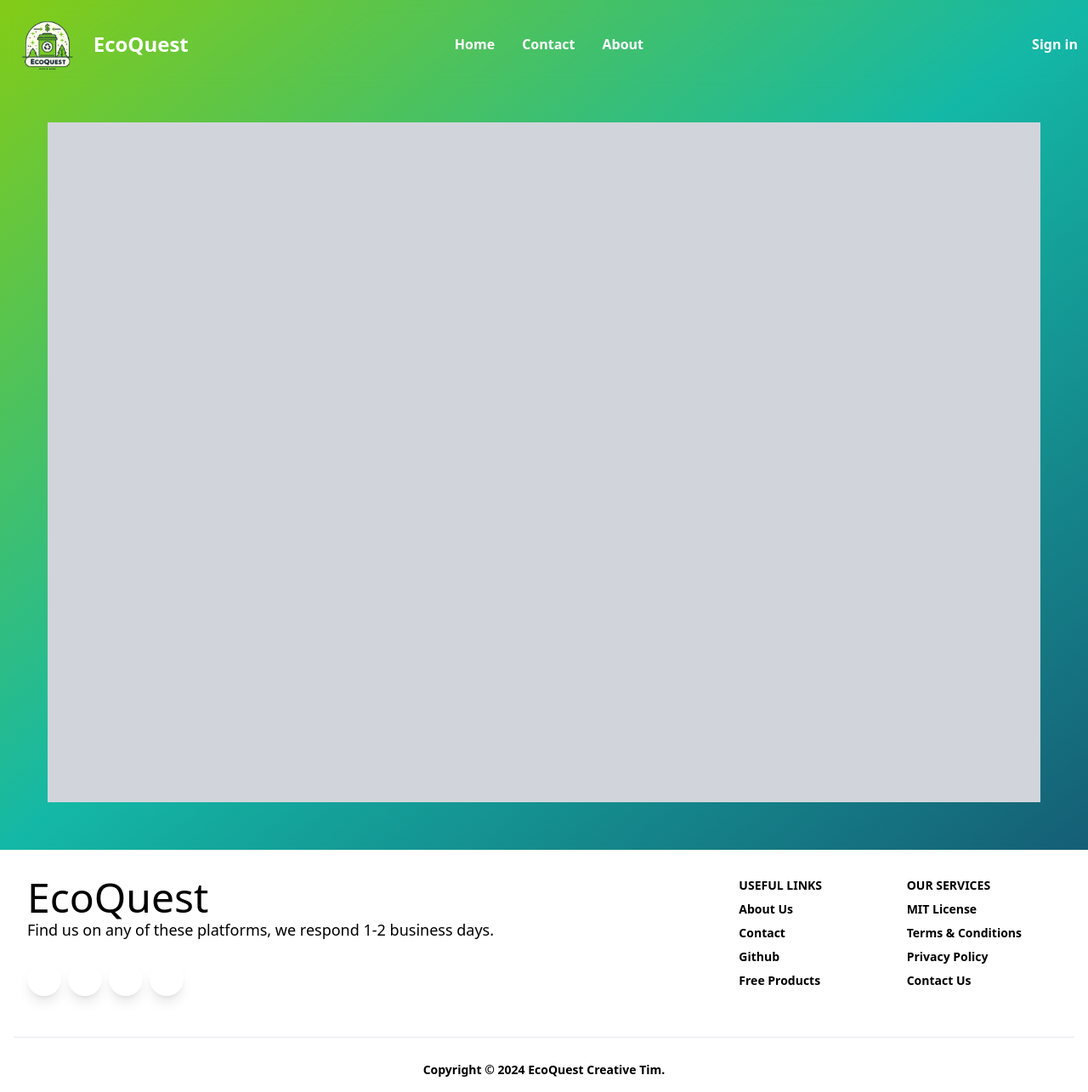
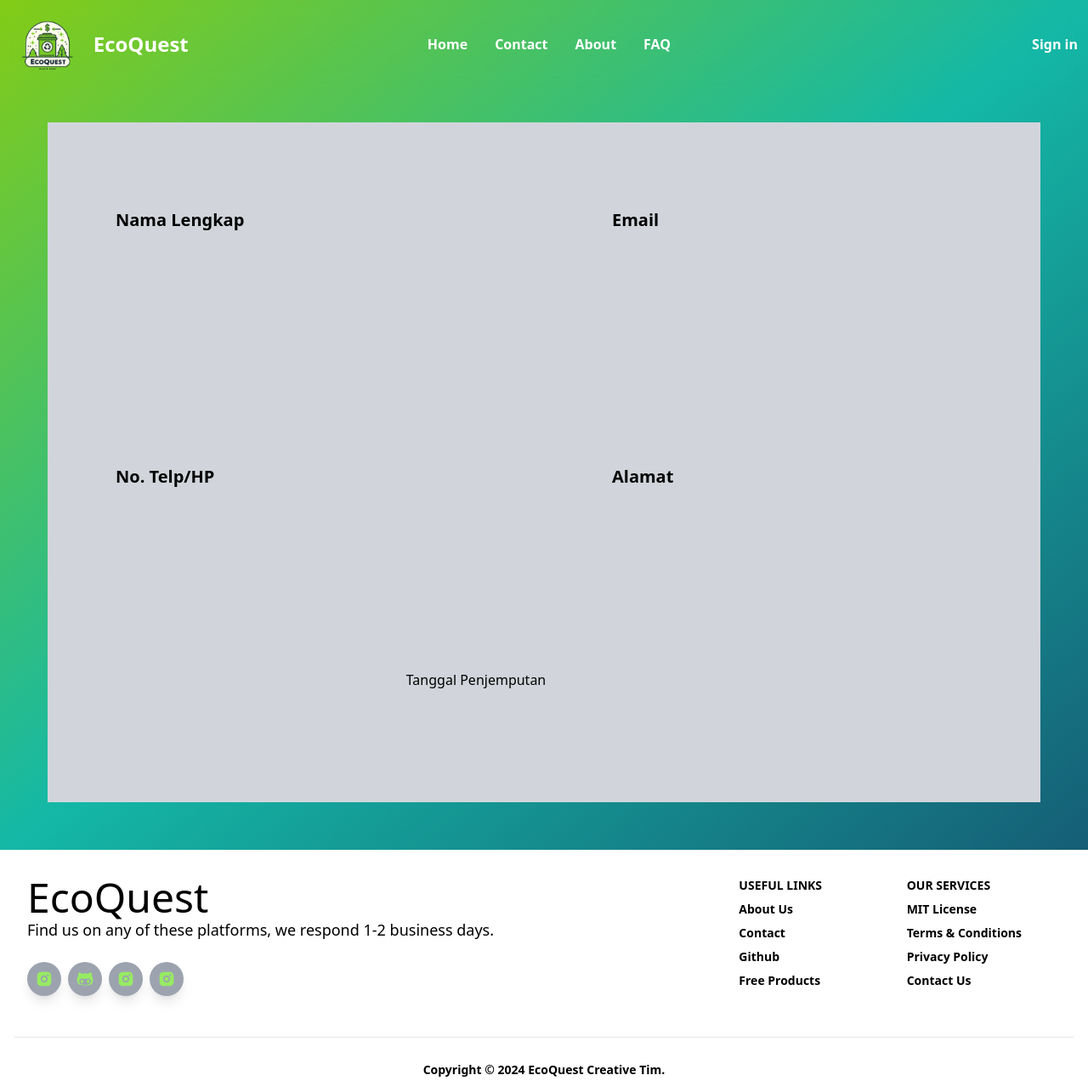
Before and after one commit to HadziqAlaydrus/Kelompok3-Ecoquest, a React (Vite) app: page /request in a window 1280 px wide. Shown: the whole page at 85% size. Built offline with nearby package versions, Linux system fonts and the light colour scheme.

Commit message:
NewCard,Faq,Footer,Nav

```diff
--- a/src/components/CardForm.jsx
+++ b/src/components/CardForm.jsx
@@ -1,10 +1,52 @@
-import React from 'react'
+import React, { Profiler } from 'react'
 
+const team = [
+  {
+    title: "Nama Lengkap",
+  },
+  {
+    title: "Email",
+  },
+  {
+    title :"No. Telp/HP",
+  },
+  {
+    title : "Alamat",
+  },
+  {
+    tp : "Tanggal Penjemputan",
+  },
+  {
+    wp : "Waktu Penjemputan",
+  },
+  {
+    ufs : "Upload Foto Sampah",
+  },
+];
 const CardForm = () => {
+
   return (
-    <section className='max-w-screen p-14 bg-gradient-to-tl from-cyan-800 via-teal-500 to-lime-500 pt-36'>
-      <div className='bg-gray-300 h-screen'>
+    <section className='max-w-screen p-14 bg-gradient-to-tl from-cyan-800 via-teal-500 to-lime-500 pt-36 '>
+      <div className='bg-gray-300 h-screen grid grid-cols-2'>
+        {team.slice(0,4).map((item, index)=> (
+          <div
+          key={index}
+          className='flex justify-between p-10'
+          >
+            <h2 className="text-left text-black font-bold text-[20px] md:mt-5 p-10">{item.title}</h2>
 
+          </div>
+        ))}
+        <div className="col-span-2 flex flex-wrap justify-center  ">
+          {team.slice(4).map((item, index) => (
+            <div
+            key={index + 4}
+            className="p-10"
+            >
+              <h2>{item.tp}</h2>
+            </div>
+          ))}
+        </div>
       </div>
     </section>
   )
--- a/src/components/Faq.jsx
+++ b/src/components/Faq.jsx
@@ -3,7 +3,7 @@ import React from 'react'
 const Faq = () => {
   return (
     <section>
-        <div className='bg-white w-screen -ml-14'>
+        <div className=' bg-purple-100 h-full py-24 shadow-2xl mt-20'>
             <h2>tasdasd</h2>
         </div>
     </section>
--- a/src/components/Footer.jsx
+++ b/src/components/Footer.jsx
@@ -1,4 +1,6 @@
 import React from 'react'
+import { RiInstagramFill, RiLandscapeFill } from "react-icons/ri";
+import { FaGithubAlt } from "react-icons/fa6";
 
 function Footer() {
   return (
@@ -12,10 +14,27 @@ function Footer() {
           Find us on any of these platforms, we respond 1-2 business days.
         </h5>
         <div class="mt-6 lg:mb-0 mb-6">
-          <button class="bg-white text-lightBlue-400 shadow-lg font-normal h-10 w-10 items-center justify-center align-center rounded-full outline-none focus:outline-none mr-2" type="button">
-            <i class="fab fa-twitter"></i></button><button class="bg-white text-lightBlue-600 shadow-lg font-normal h-10 w-10 items-center justify-center align-center rounded-full outline-none focus:outline-none mr-2" type="button">
-            <i class="fab fa-facebook-square"></i></button><button class="bg-white text-pink-400 shadow-lg font-normal h-10 w-10 items-center justify-center align-center rounded-full outline-none focus:outline-none mr-2" type="button">
-            <i class="fab fa-dribbble"></i></button><button class="bg-white text-blueGray-800 shadow-lg font-normal h-10 w-10 items-center justify-center align-center rounded-full outline-none focus:outline-none mr-2" type="button">
+
+          <button class="bg-gray-400 text-lightBlue-400 shadow-lg font-normal h-10 w-10 items-center justify-center align-center rounded-full outline-none focus:outline-none mr-2" type="button">
+            <RiInstagramFill
+                  fill="#97EB63"
+                  className="w-5 h-5 hover:scale-150 mx-auto transition-all cursor-pointer"
+                />
+            <i class="fab fa-twitter"></i></button><button class="bg-gray-400 text-lightBlue-600 shadow-lg font-normal h-10 w-10 items-center justify-center align-center rounded-full outline-none focus:outline-none mr-2" type="button">
+            <FaGithubAlt
+                  fill="#97EB63"
+                  className="w-5 h-5 hover:scale-150 mx-auto transition-all cursor-pointer"
+                />
+            <i class="fab fa-facebook-square"></i></button><button class="bg-gray-400 text-pink-400 shadow-lg font-normal h-10 w-10 items-center justify-center align-center rounded-full outline-none focus:outline-none mr-2" type="button">
+              <RiInstagramFill
+                  fill="#97EB63"
+                  className="w-5 h-5 hover:scale-150 mx-auto transition-all cursor-pointer"
+                />
+            <i class="fab fa-dribbble"></i></button><button class="bg-gray-400 text-blueGray-800 shadow-lg font-normal h-10 w-10 items-center justify-center align-center rounded-full outline-none focus:outline-none mr-2" type="button">
+              <RiInstagramFill
+                  fill="#97EB63"
+                  className="w-5 h-5 hover:scale-150 mx-auto transition-all cursor-pointer"
+                />
             <i class="fab fa-github"></i>
           </button>
         </div>
@@ -26,16 +45,17 @@ function Footer() {
             <span class="block uppercase text-blueGray-500 text-sm font-semibold mb-2">Useful Links</span>
             <ul class="list-unstyled">
               <li>
-                <a class="text-blueGray-600 hover:text-blueGray-800 font-semibold block pb-2 text-sm" href="/about">About Us</a>
+                <a class="text-blueGray-600 hover:scale-110 transition-all cursor-pointer text-blueGray-800 font-semibold block pb-2 text-sm" href="/about">About Us</a>
               </li>
               <li>
-                <a class="text-blueGray-600 hover:text-blueGray-800 font-semibold block pb-2 text-sm" href="/contact">Contact</a>
+                <a class="text-blueGray-600 hover:scale-110 transition-all cursor-pointer text-blueGray-800 font-semibold block pb-2 text-sm" href="/contact">Contact</a>
               </li>
               <li>
-                <a class="text-blueGray-600 hover:text-blueGray-800 font-semibold block pb-2 text-sm" href="/">Github</a>
+                <a class="text-blueGray-600 hover:scale-110 transition-all cursor-pointer text-blueGray-800 font-semibold block pb-2 text-sm " href="https://github.com/HadziqAlaydrus/Kelompok3-Ecoquest" target="_blank"
+                rel="noopener noreferrer" >Github</a>
               </li>
               <li>
-                <a class="text-blueGray-600 hover:text-blueGray-800 font-semibold block pb-2 text-sm" href="/">Free Products</a>
+                <a class="text-blueGray-600 hover:scale-110 transition-all cursor-pointer text-blueGray-800 font-semibold block pb-2 text-sm" href="/">Free Products</a>
               </li>
             </ul>
           </div>
@@ -43,16 +63,16 @@ function Footer() {
             <span class="block uppercase text-blueGray-500 text-sm font-semibold mb-2">Our Services</span>
             <ul class="list-unstyled">
               <li>
-                <a class="text-blueGray-600 hover:text-blueGray-800 font-semibold block pb-2 text-sm" href="https://github.com/creativetimofficial/notus-js/blob/main/LICENSE.md?ref=njs-profile">MIT License</a>
+                <a class="text-blueGray-600 hover:scale-110 transition-all cursor-pointer text-blueGray-800 font-semibold block pb-2 text-sm" href="/">MIT License</a>
               </li>
               <li>
-                <a class="text-blueGray-600 hover:text-blueGray-800 font-semibold block pb-2 text-sm" href="https://creative-tim.com/terms?ref=njs-profile">Terms &amp; Conditions</a>
+                <a class="text-blueGray-600 hover:scale-110 transition-all cursor-pointer text-blueGray-800 font-semibold block pb-2 text-sm" href="/">Terms &amp; Conditions</a>
               </li>
               <li>
-                <a class="text-blueGray-600 hover:text-blueGray-800 font-semibold block pb-2 text-sm" href="https://creative-tim.com/privacy?ref=njs-profile">Privacy Policy</a>
+                <a class="text-blueGray-600 hover:scale-110 transition-all cursor-pointer text-blueGray-800 font-semibold block pb-2 text-sm" href="/">Privacy Policy</a>
               </li>
               <li>
-                <a class="text-blueGray-600 hover:text-blueGray-800 font-semibold block pb-2 text-sm" href="https://creative-tim.com/contact-us?ref=njs-profile">Contact Us</a>
+                <a class="text-blueGray-600 hover:scale-110 transition-all cursor-pointer text-blueGray-800 font-semibold block pb-2 text-sm" href="/">Contact Us</a>
               </li>
             </ul>
           </div>
--- a/src/components/Navigationmenu.jsx
+++ b/src/components/Navigationmenu.jsx
@@ -94,6 +94,14 @@ const Navigationmenu = () => {
                   About
                 </a>
               </li>
+              <li>
+                <a
+                  href="/"
+                  class="block py-2 px-3 text-white rounded hover:bg-gray-100 md:hover:bg-transparent md:border-0 md:hover:text-black md:p-0 dark:text-white md:dark:hover:text-blue-500 dark:hover:bg-gray-700 dark:hover:text-white md:dark:hover:bg-transparent"
+                >
+                  FAQ
+                </a>
+              </li>
             </ul>
           </div>
           <button href="/request">
```
